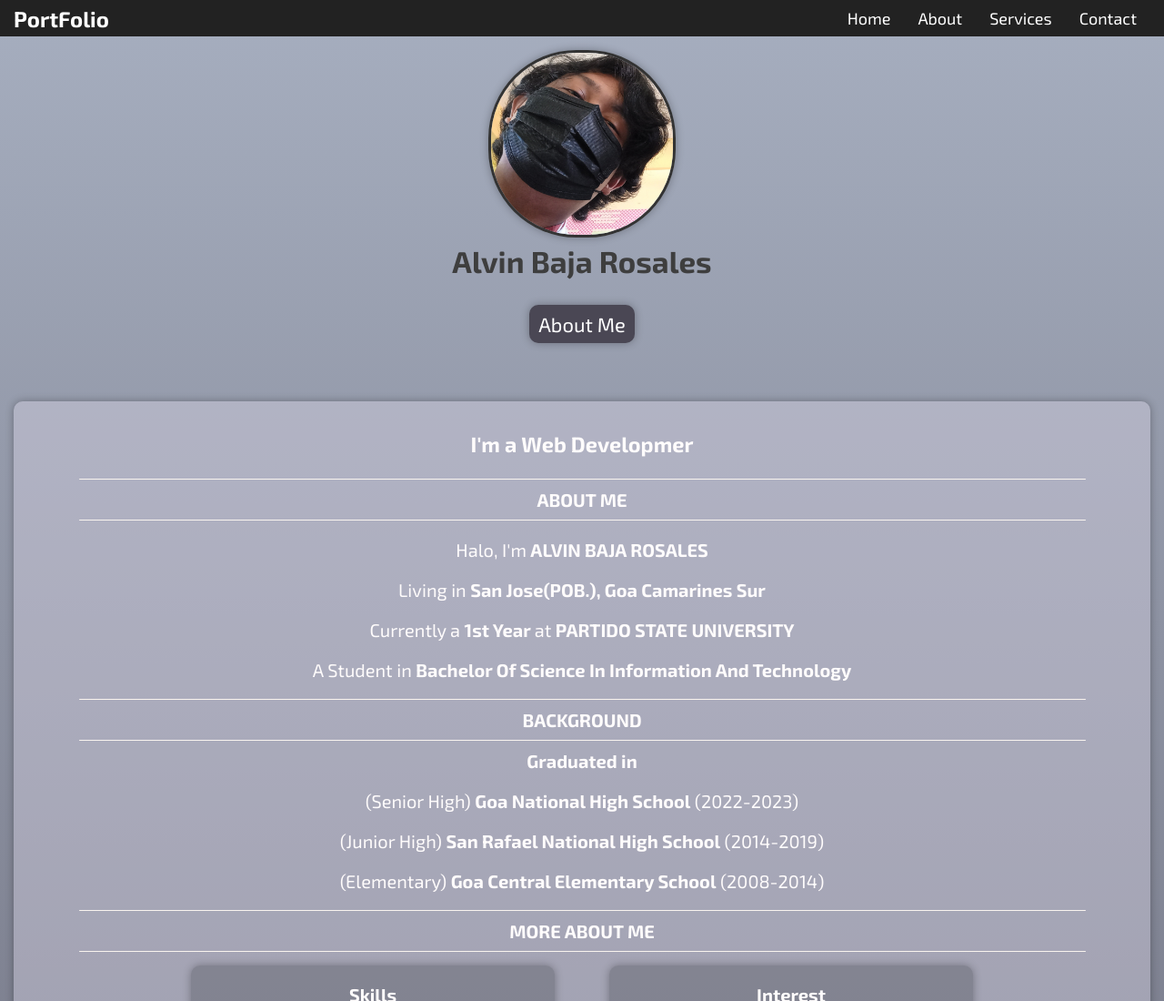
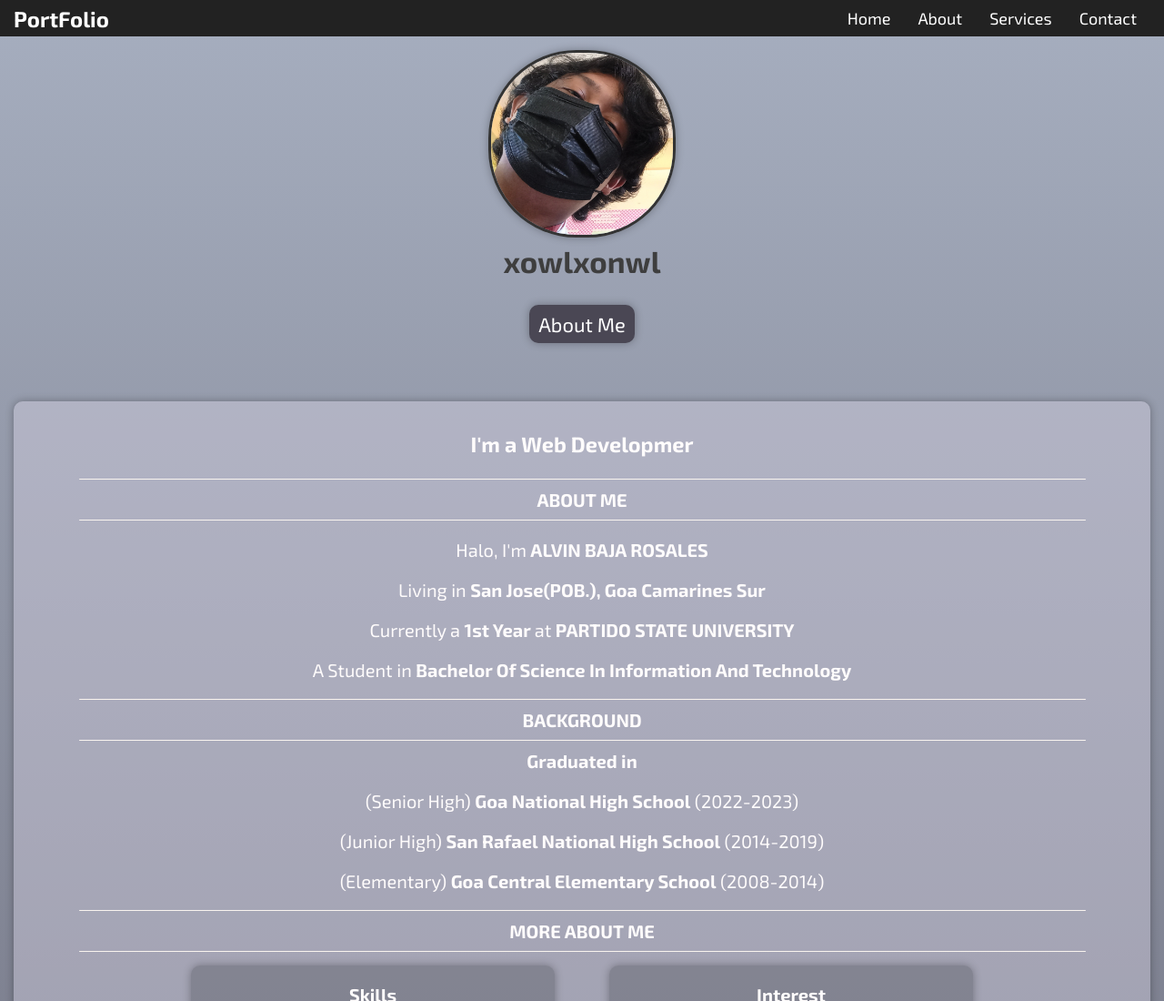
Before and after one commit to xowlxonwl/PORTFOLIO, a plain HTML site: page index.html in a window 1280 px wide. Shown: the top 1100 px of the page at 91% size. Drawn offline with nearby package versions, Linux system fonts and the light colour scheme; a script that the page names is missing.

Commit message:
index.html

```diff
--- a/index.html
+++ b/index.html
@@ -63,7 +63,7 @@
 
       <div>
 
-        <h2><b>Alvin Baja Rosales</b></h2>
+        <h2><b>xowlxonwl</b></h2>
 
 
 
```
